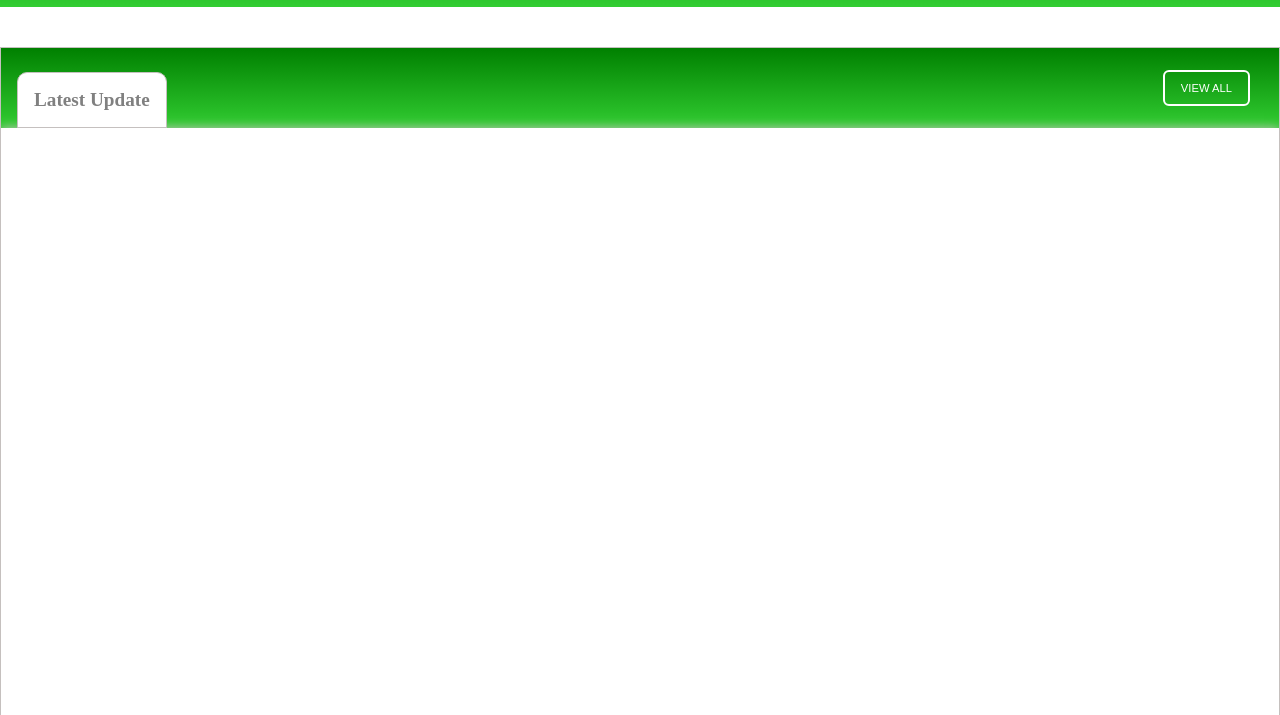
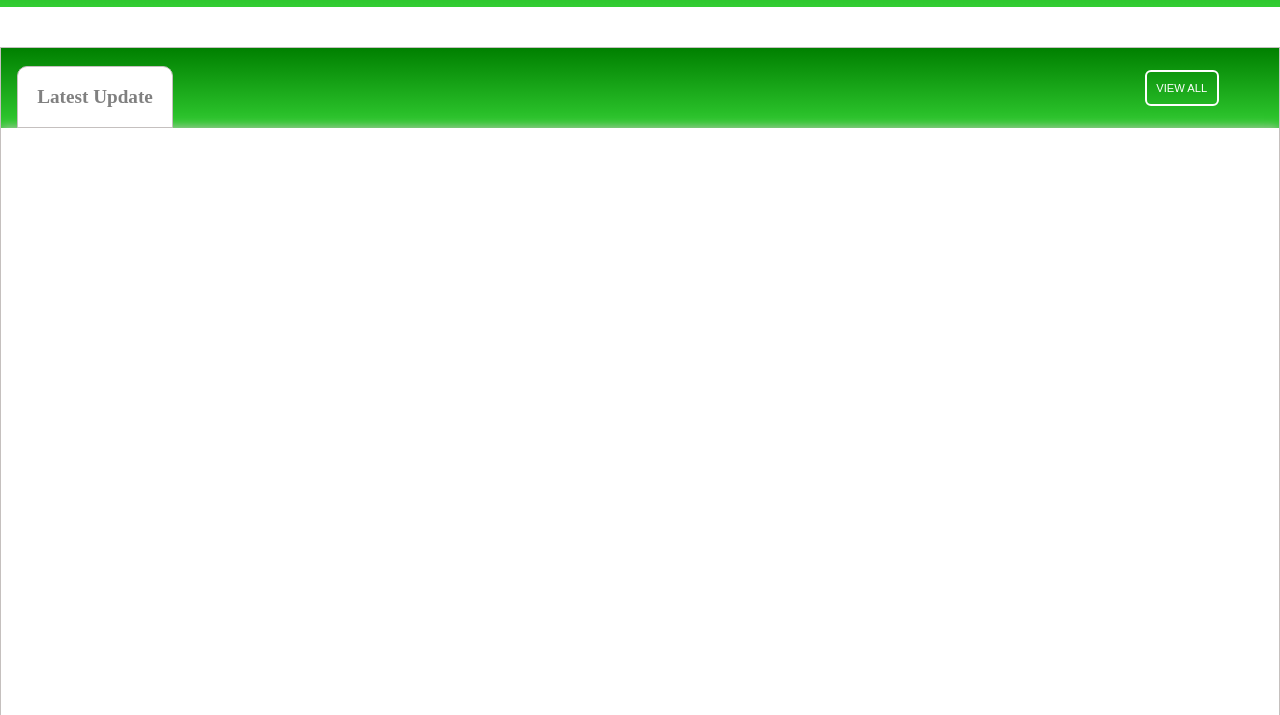
Before and after one commit to Abhishek102-tech/web-comic, a plain HTML site: page index.html in a window 1280 px wide. Shown: the part 85-800 px from the top of the page. Drawn offline with nearby package versions, Linux system fonts and the light colour scheme.

Commit message:
some new changes

```diff
--- a/style.css
+++ b/style.css
@@ -97,7 +97,7 @@
     border: 0.125px solid #c5c0bf;
     border-radius: 10px 10px 0px 0px;
     display: flex;
-    padding: 1rem;
+    padding:clamp(1rem,1.2rem,1.5rem);
     justify-content: center;
     align-items: center;
     font-size: clamp(0.8rem, 1.2rem, 1.5rem);
@@ -112,11 +112,11 @@
     align-items: center;
     padding: 0.5rem 0;
     height: 100%;
-    width: 10%;
+    width: clamp(10%,15%, 20%);
 }
 
 .view {
-    padding: 0.6rem 1rem;
+    padding: 0.6rem 0.6rem;
     margin: 4px 0;
     border: 2px solid white;
     border-radius: 6px;
```
